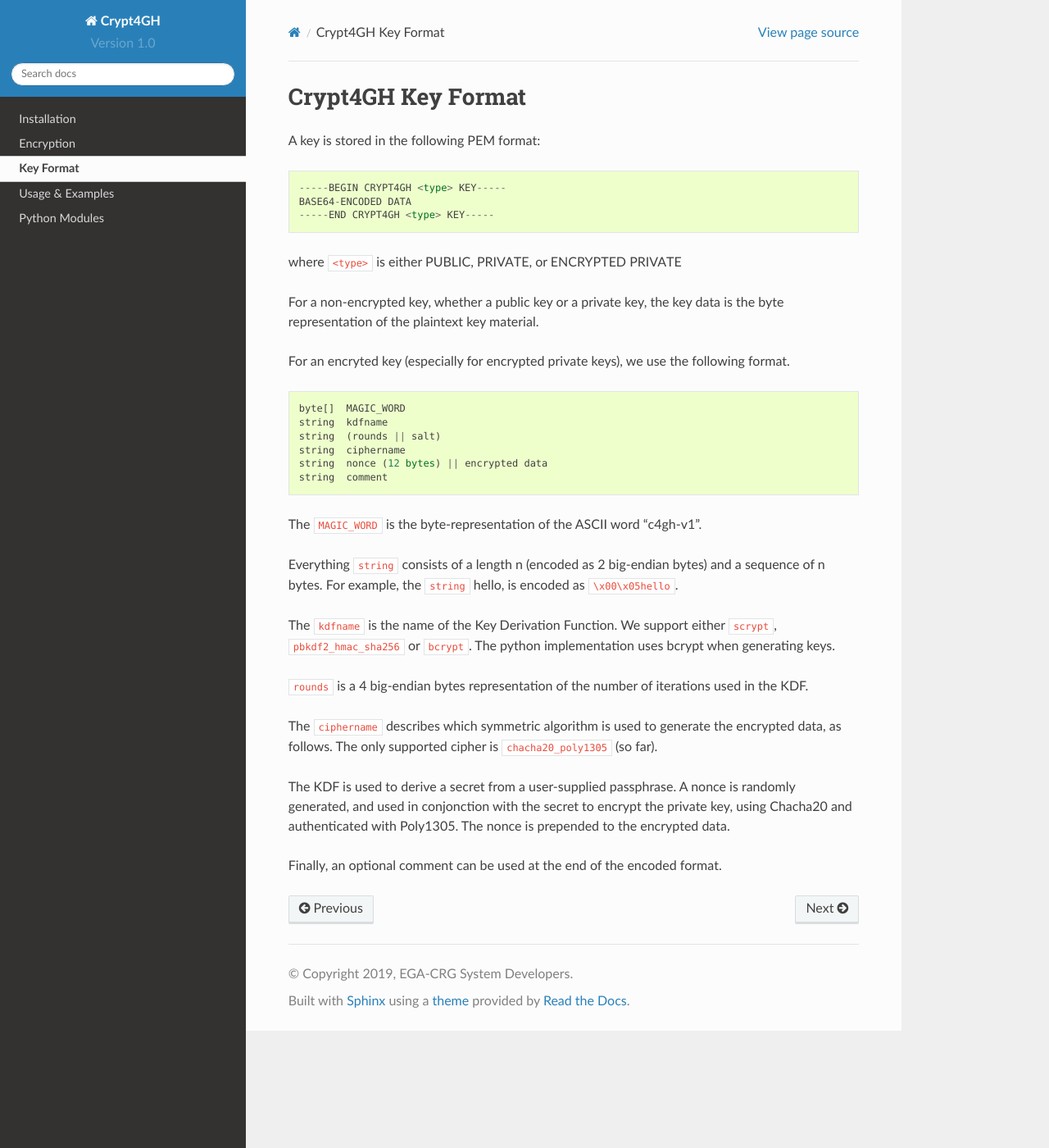
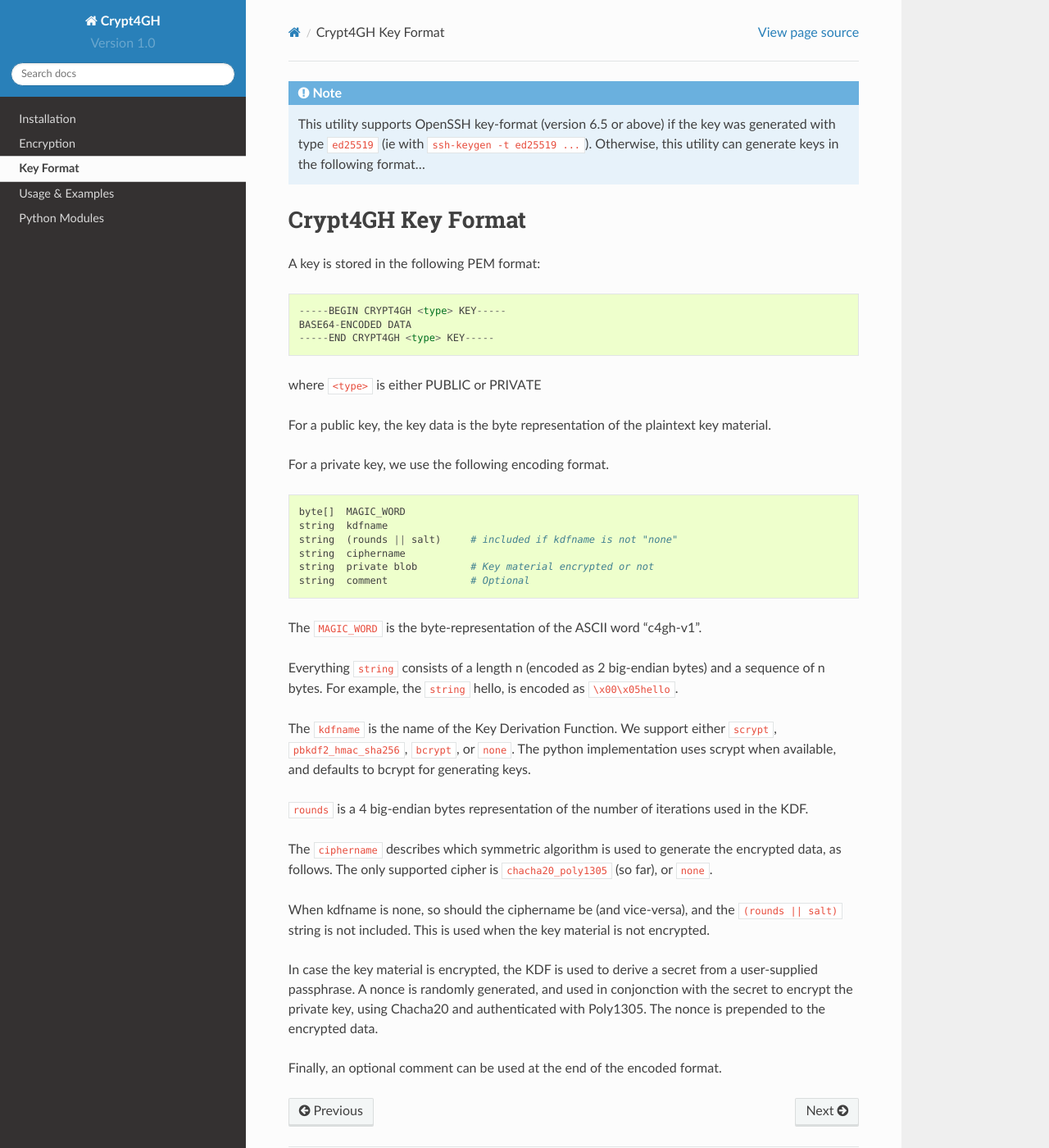
Before and after one commit to EGA-archive/crypt4gh, a Sphinx documentation site: the page built from docs/keys.rst, in a window 1280 px wide and 1400 px high. Shown: the whole window at 82% size. Built offline with Sphinx 7.4.7 and the Read the Docs theme 2.0.0, drawn with Linux system fonts in a browser that asks for light colours.

Commit message:
Updating the documentation for the keys

```diff
--- a/docs/code.rst
+++ b/docs/code.rst
@@ -37,6 +37,6 @@
 *************
 
 .. automodule:: crypt4gh.keys
-   :members: generate, get_public_key, get_private_key
+   :members: get_public_key, get_private_key
 
 :ref:`genindex` | :ref:`modindex`
--- a/docs/conf.py
+++ b/docs/conf.py
@@ -24,8 +24,8 @@
 # ones.
 extensions = ['sphinx.ext.autodoc',
               'sphinx.ext.autosummary',
-              'sphinx.ext.coverage',
-              'sphinx.ext.ifconfig',
+              #'sphinx.ext.coverage',
+              #'sphinx.ext.ifconfig',
               'sphinx.ext.viewcode',
               'sphinx.ext.githubpages',
               'sphinx.ext.todo',
--- a/docs/keys.rst
+++ b/docs/keys.rst
@@ -1,3 +1,8 @@
+.. note:: This utility supports OpenSSH key-format (version 6.5 or above)
+	  if the key was generated with type ``ed25519`` (ie with ``ssh-keygen -t ed25519 ...``).
+	  Otherwise, this utility can generate keys in the following format...
+
+
 Crypt4GH Key Format
 ===================
 
@@ -10,20 +15,20 @@
     BASE64-ENCODED DATA
     -----END CRYPT4GH <type> KEY-----
 
-where ``<type>`` is either PUBLIC, PRIVATE, or ENCRYPTED PRIVATE
+where ``<type>`` is either PUBLIC or PRIVATE
 
-For a non-encrypted key, whether a public key or a private key, the key data is the byte representation of the plaintext key material.
+For a public key, the key data is the byte representation of the plaintext key material.
 
-For an encryted key (especially for encrypted private keys), we use the following format.
+For a private key, we use the following encoding format.
 
 ::
 
    byte[]  MAGIC_WORD
    string  kdfname
-   string  (rounds || salt)
+   string  (rounds || salt)     # included if kdfname is not "none"
    string  ciphername
-   string  nonce (12 bytes) || encrypted data
-   string  comment
+   string  private blob         # Key material encrypted or not
+   string  comment              # Optional
 
 
 The ``MAGIC_WORD`` is the byte-representation of the ASCII word "c4gh-v1".
@@ -31,15 +36,16 @@
 Everything ``string`` consists of a length n (encoded as 2 big-endian bytes) and a sequence of n bytes.
 For example, the ``string`` hello, is encoded as ``\x00\x05hello``.
 
-The ``kdfname`` is the name of the Key Derivation Function. We support either ``scrypt``, ``pbkdf2_hmac_sha256`` or ``bcrypt``. The python implementation uses bcrypt when generating keys.
+The ``kdfname`` is the name of the Key Derivation Function. We support either ``scrypt``, ``pbkdf2_hmac_sha256``, ``bcrypt``, or ``none``. The python implementation uses scrypt when available, and defaults to bcrypt for generating keys.
 
 ``rounds`` is a 4 big-endian bytes representation of the number of iterations used in the KDF.
 
 The ``ciphername`` describes which symmetric algorithm is used to generate the encrypted data, as follows.
-The only supported cipher is ``chacha20_poly1305`` (so far).
+The only supported cipher is ``chacha20_poly1305`` (so far), or ``none``.
 
-The KDF is used to derive a secret from a user-supplied passphrase.
-A nonce is randomly generated, and used in conjonction with the secret to encrypt the private key, using Chacha20 and authenticated with Poly1305.
-The nonce is prepended to the encrypted data.
+When kdfname is none, so should the ciphername be (and vice-versa), and the ``(rounds || salt)`` string is not included. This is used when the key material is not encrypted.
+
+In case the key material is encrypted, the KDF is used to derive a secret from a user-supplied passphrase.
+A nonce is randomly generated, and used in conjonction with the secret to encrypt the private key, using Chacha20 and authenticated with Poly1305. The nonce is prepended to the encrypted data.
 
 Finally, an optional comment can be used at the end of the encoded format.
```
Also changed, not shown: docs/setup.rst (+5 -2 lines), 3 other files.
